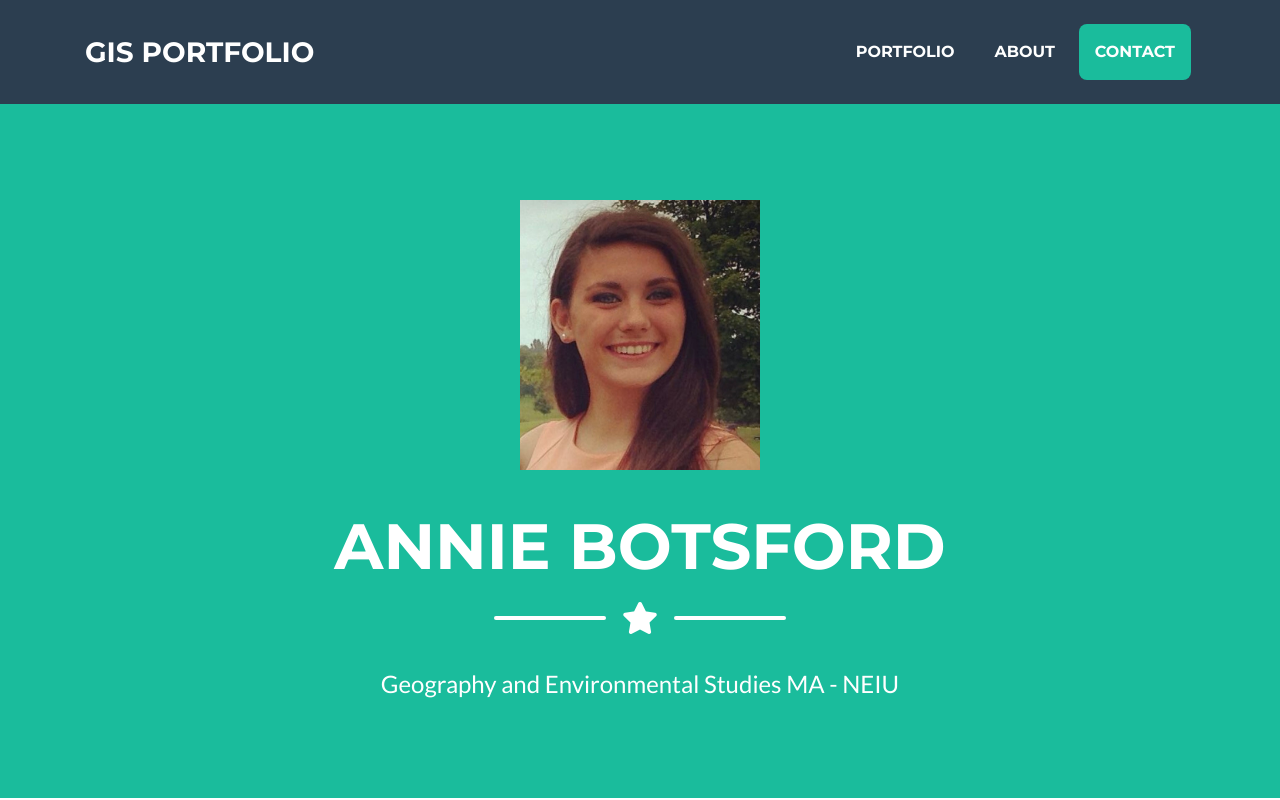
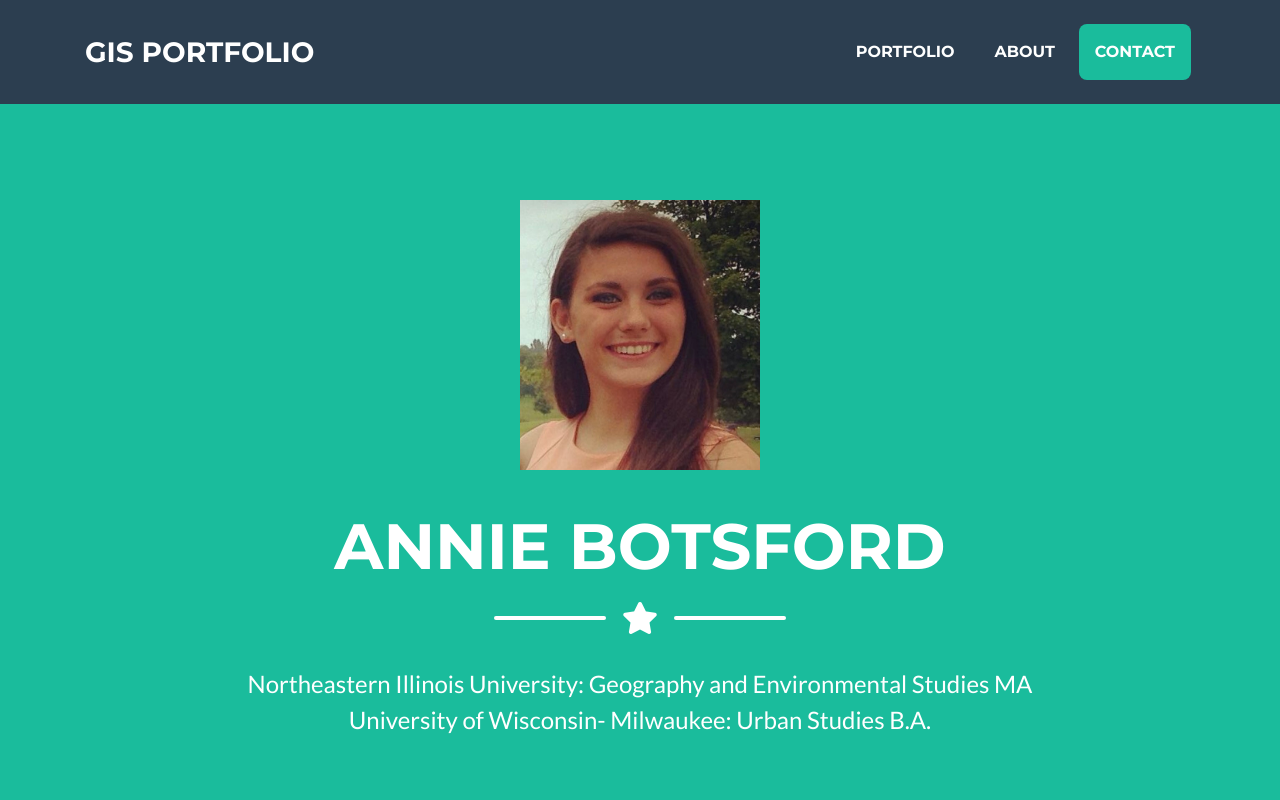
Before and after one commit to abotsford/abotsford.github.io, a website with bundled scripts: page index.html in a window 1280 px wide. Shown: the top 800 px of the page. Built offline with nearby package versions, Linux system fonts and the light colour scheme.

Commit message:
upadted subheading

```diff
--- a/index.html
+++ b/index.html
@@ -66,7 +66,7 @@
       </div>
 
       <!-- Masthead Subheading -->
-      <p class="masthead-subheading font-weight-light mb-0">Geography and Environmental Studies MA - NEIU</p>
+      <p class="masthead-subheading font-weight-light mb-0">Northeastern Illinois University: Geography and Environmental Studies MA <br> University of Wisconsin- Milwaukee: Urban Studies B.A. </p>
 
     </div>
   </header>
```
